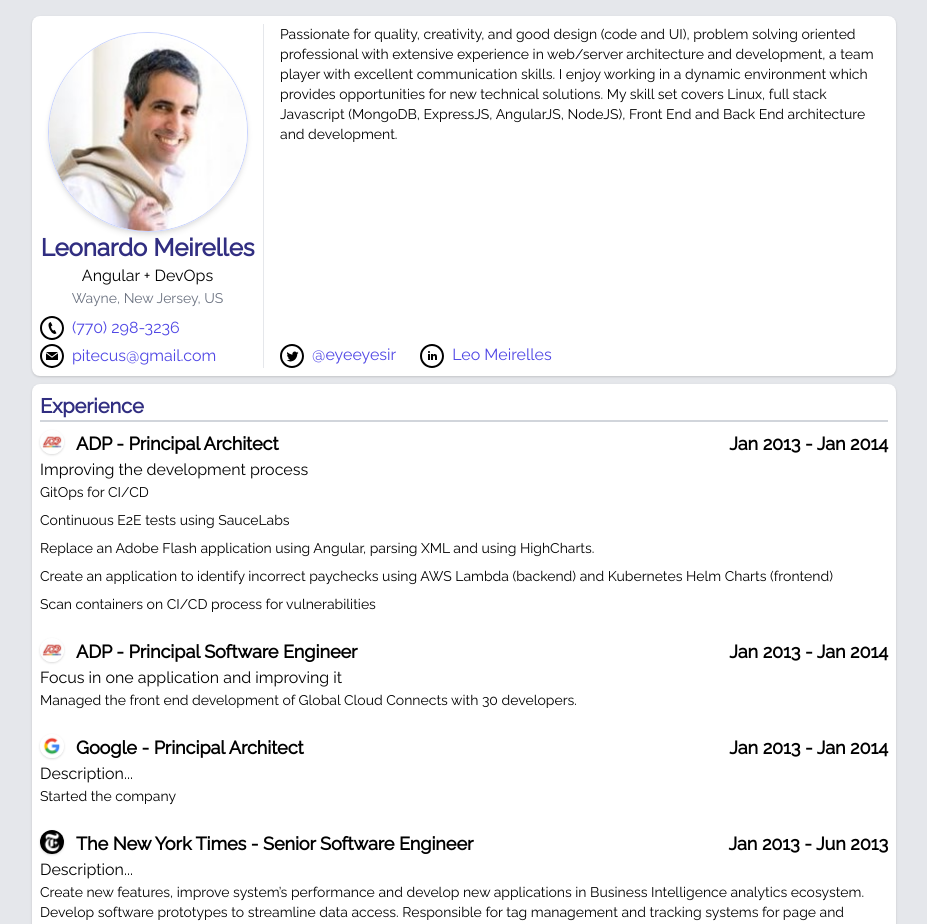
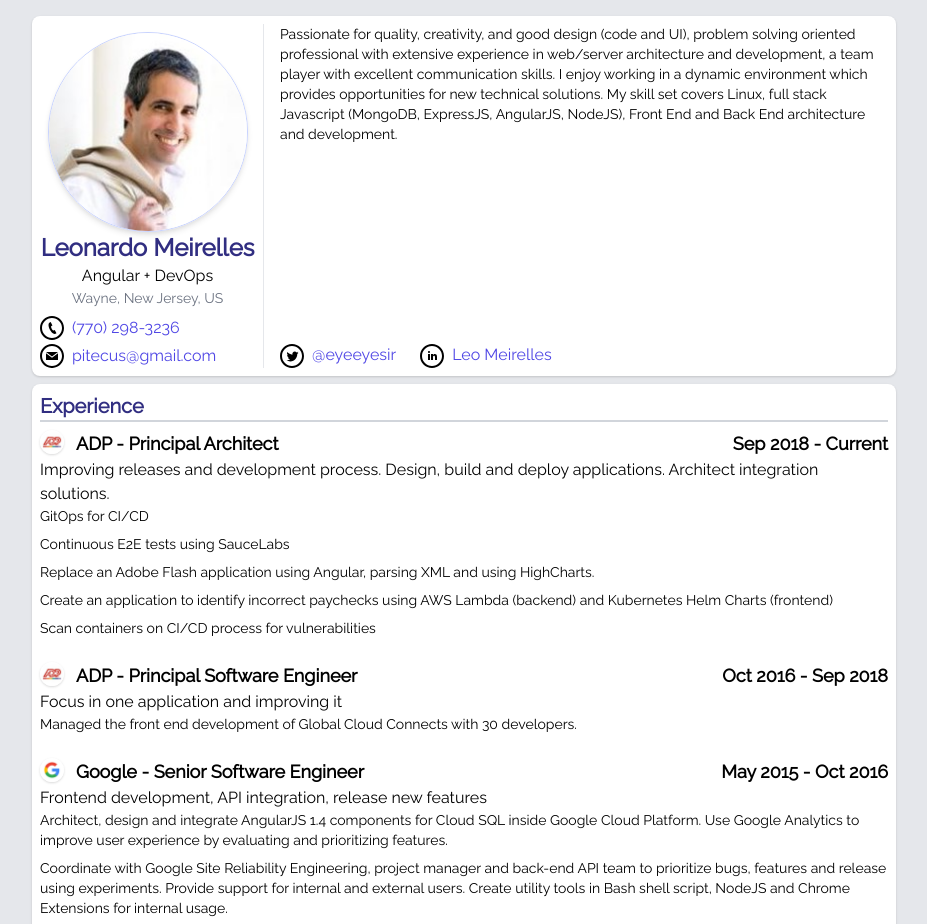
Before and after one commit to pitecus/meirelles, an Angular app: page / in a window 1280 px wide. Shown: the top 924 px of the page, without its empty margins (176-1103 px from the left). Built offline with nearby package versions, Linux system fonts and the light colour scheme.

Commit message:
feat: update work dates

```diff
--- a/src/app/app.component.html
+++ b/src/app/app.component.html
@@ -123,7 +123,13 @@
             <span class="float-right">
               {{work.startDate | date: 'MMM yyyy'}}
               -
-              {{work.endDate | date: 'MMM yyyy'}}</span>
+              <span *ngIf="work.endDate === 'Current'">
+                Current
+              </span>
+              <span *ngIf="work.endDate !== 'Current'">
+                {{work.endDate | date: 'MMM yyyy'}}
+              </span>
+            </span>
           </h3>
           <h4>{{work.summary}}</h4>
           <p *ngFor="let highlight of work.highlights"
--- a/src/assets/leo-meirelles.json
+++ b/src/assets/leo-meirelles.json
@@ -33,18 +33,16 @@
       }
     ],
     "summary": "Passionate for quality, creativity, and good design (code and UI), problem solving oriented professional with extensive experience in web/server architecture and development, a team player with excellent communication skills. I enjoy working in a dynamic environment which provides opportunities for new technical solutions. My skill set covers Linux, full stack Javascript (MongoDB, ExpressJS, AngularJS, NodeJS), Front End and Back End architecture and development.",
-    "website": "http://johndoe.com"
+    "website": "https://pitecus.github.io/"
   },
   "education": [
     {
-      "area": "Software Development",
-      "courses": [
-        "DB1101 - Basic SQL"
-      ],
-      "endDate": "2013-01-01",
-      "gpa": "4.0",
-      "institution": "University",
-      "startDate": "2011-01-01",
+      "area": "Computer Science",
+      "courses": [],
+      "endDate": "2004-08-14",
+      "gpa": "",
+      "institution": "Pontifícia Universidade Católica (PUCRS)",
+      "startDate": "1998-07-06",
       "studyType": "Bachelor"
     }
   ],
@@ -156,7 +154,7 @@
   "work": [
     {
       "company": "ADP",
-      "endDate": "2014-01-01",
+      "endDate": "Current",
       "highlights": [
         "GitOps for CI/CD",
         "Continuous E2E tests using SauceLabs",
@@ -165,42 +163,43 @@
         "Scan containers on CI/CD process for vulnerabilities"
       ],
       "position": "Principal Architect",
-      "startDate": "2013-01-01",
-      "summary": "Improving the development process",
+      "startDate": "2018-09-21",
+      "summary": "Improving releases and development process. Design, build and deploy applications. Architect integration solutions.",
       "website": "https://www.adp.com"
     },
     {
       "company": "ADP",
-      "endDate": "2014-01-01",
+      "endDate": "2018-09-21",
       "highlights": [
         "Managed the front end development of Global Cloud Connects with 30 developers."
       ],
       "position": "Principal Software Engineer",
-      "startDate": "2013-01-01",
+      "startDate": "2016-10-01",
       "summary": "Focus in one application and improving it",
       "website": "https://www.adp.com"
     },
     {
       "company": "Google",
-      "endDate": "2014-01-01",
+      "endDate": "2016-10-01",
       "highlights": [
-        "Started the company"
+        "Architect, design and integrate AngularJS 1.4 components for Cloud SQL inside Google Cloud Platform. Use Google Analytics to improve user experience by evaluating and prioritizing features.",
+        "Coordinate with Google Site Reliability Engineering, project manager and back-end API team to prioritize bugs, features and release using experiments. Provide support for internal and external users. Create utility tools in Bash shell script, NodeJS and Chrome Extensions for internal usage."
       ],
-      "position": "Principal Architect",
-      "startDate": "2013-01-01",
-      "summary": "Description...",
-      "website": "https://www.adp.com"
+      "position": "Senior Software Engineer",
+      "startDate": "2015-05-04",
+      "summary": "Frontend development, API integration, release new features",
+      "website": "https://www.google.com"
     },
     {
       "company": "The New York Times",
-      "endDate": "2013-06-01",
+      "endDate": "2015-04-30",
       "highlights": [
         "Create new features, improve system’s performance and develop new applications in Business Intelligence analytics ecosystem. Develop software prototypes to streamline data access. Responsible for tag management and tracking systems for page and modules views, customer behavior, A/B testings, and subscription funnel.",
-        "Develop in MEAN stack. Enhance tracking data through systems integration. Create front-end applications for user friendly interaction with REST services. Partner with multiple stakeholders to prioritize features and manage development cycles"
+        "Develop in MEAN stack. Enhance tracking data through systems integration. Create front-end applications for user friendly interaction with REST services. Partner with multiple stakeholders to prioritize features and manage development cycles."
       ],
       "position": "Senior Software Engineer",
-      "startDate": "2013-01-01",
-      "summary": "Description...",
+      "startDate": "2013-06-01",
+      "summary": "Frontend development, API integration, Business Inteligence, user behavior analysis",
       "website": "https://www.nytimes.com"
     },
     {
@@ -211,21 +210,44 @@
         "Provided support and development for NY Times web site. Responsible for performance, stability and improvement of hundreds of servers in Production in two Datacenters (East and West) with millions of daily page views."
       ],
       "position": "Web Engineer",
-      "startDate": "2011-10-01",
-      "summary": "",
+      "startDate": "2011-10-17",
+      "summary": "DevOps, Production Support, frontend development, performance improvements",
       "website": "https://www.nytimes.com"
     },
     {
       "company": "ADP",
-      "endDate": "2011-09-01",
+      "endDate": "2011-10-14",
       "highlights": [
         "Architect and design reusable components using Dojo, Java and Javascript. Develop UI web front ends, middle tier JSF to provide communication, security and performance to Web Services using SOAP. Generate code with cross browser compatibility for Firefox, Internet Explorer (7, 8 and 9) and Safari.",
         "Provided analysis of new product features, advice about performance improvements and usability with business and analysis teams, review UI under development and create web applications in tight deadlines, with emphasis in high availability, low resources usage, security and performance."
       ],
       "position": "Lead Technical Analyst",
       "startDate": "2008-12-08",
-      "summary": "Description...",
+      "summary": "Full stack development with Java and Javascript. Cross browser compatibility. Performance improvements.",
       "website": "https://www.adp.com"
+    },
+    {
+      "company": "ADP",
+      "endDate": "2008-12-08",
+      "highlights": [
+        "Provided 3rd level support to ADP US Portal. The ADP Portal was developed under J2EE and had more than 5 millions of active users with an average of 2 millions of daily hits, providing a common interface to many enterprise products.",
+        "Responsible for administration and monitoring of several production and pre-production servers, troubleshoot and coordinate teams to fix issues efficiently. Provided technical support for other teams regarding WebSphere Portal environment and fixed security issues found during penetration tests."
+      ],
+      "position": "Senior programmer",
+      "startDate": "2006-11-01",
+      "summary": "Production support, release management, coordinate troubleshooting cross-teams",
+      "website": "https://www.adp.com.br"
+    },
+    {
+      "company": "ADP",
+      "endDate": "2006-11-01",
+      "highlights": [
+        "Developed and designed using Scrum methodology a product tailored for US human resources, including payroll, vacations and benefits. The system was based in JSP and Struts, with the front-end running inside WebSphere Portal. Used jUnit tests for reliability, quality and integration tests."
+      ],
+      "position": "Programmer",
+      "startDate": "2005-04-11",
+      "summary": "Java developer, unit tests.",
+      "website": "https://www.adp.com.br"
     }
   ]
 }
```
